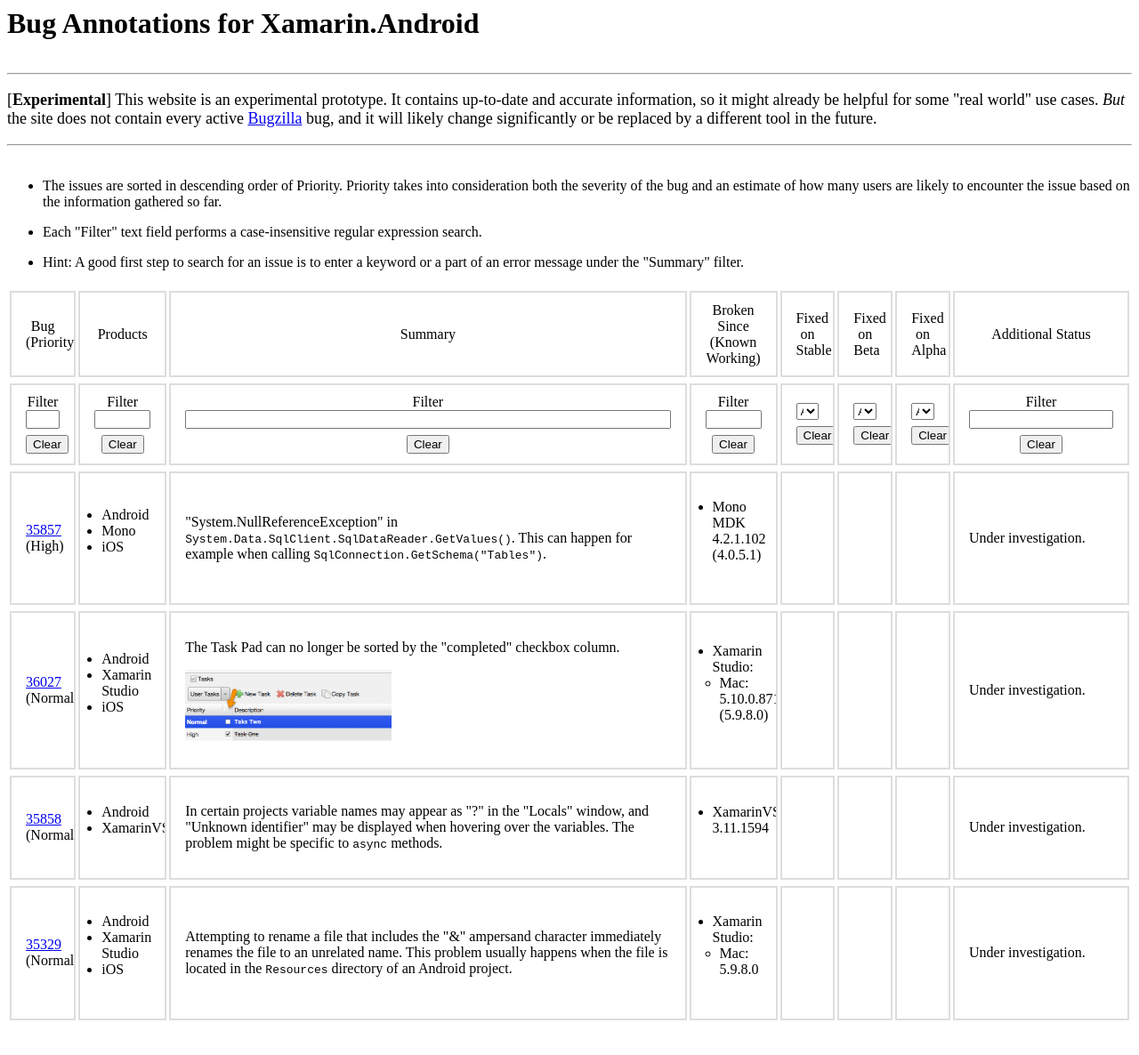
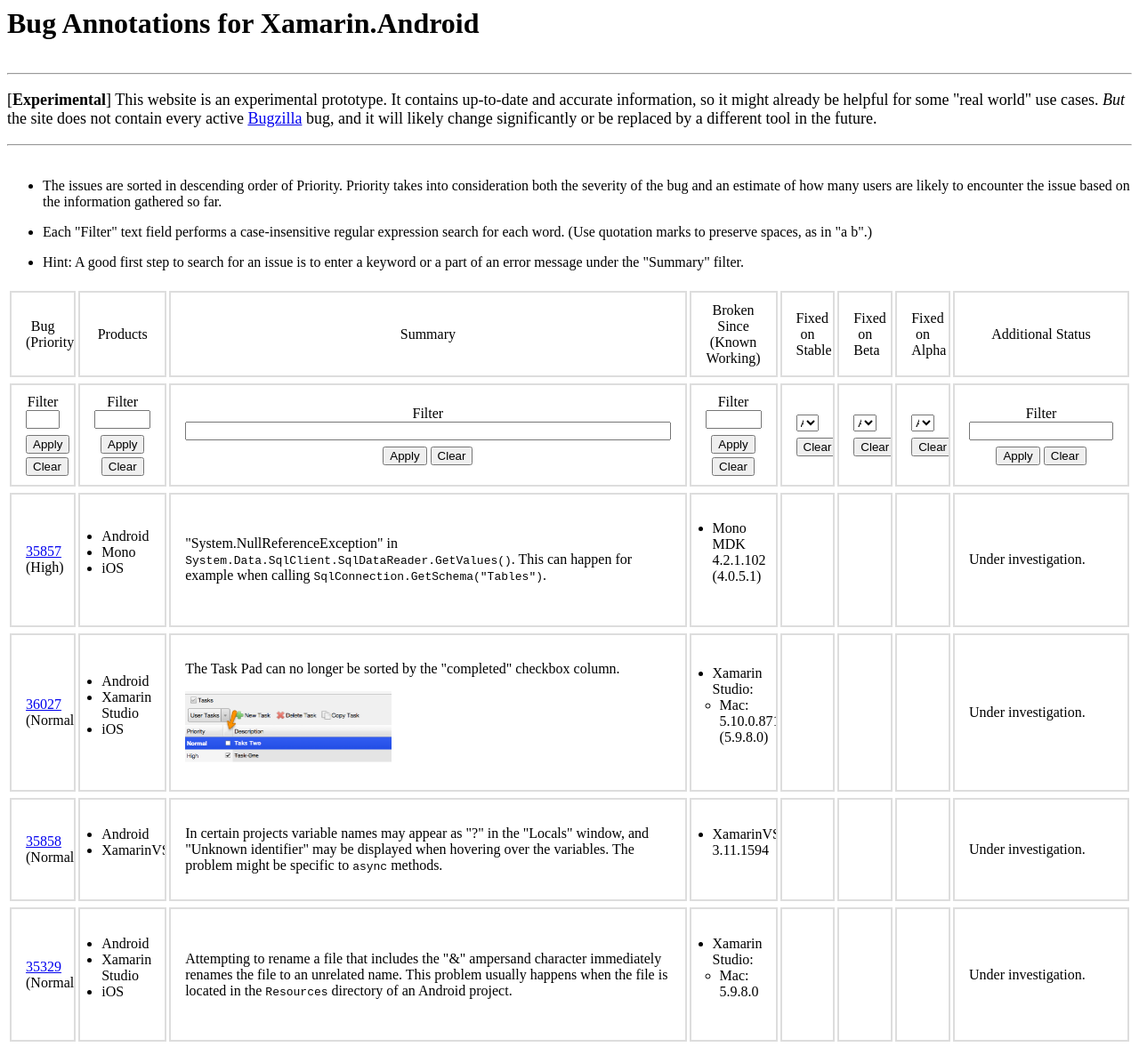
Before and after one commit to brendanzagaeski/bug-annotations, a Jekyll site: the page built from android/index.html, in a window 1280 px wide. Shown: the whole page at 89% size. Built offline with Jekyll 4.4.1, drawn with Linux system fonts in a browser that asks for light colours; before the commit the page ends 1162 px from its top, so only the background shows below that; part of the change alters nothing that is shown.

Commit message:
Allow multiple space-delimited regexes in filters

```diff
--- a/_includes/bug_header_row.html
+++ b/_includes/bug_header_row.html
@@ -8,4 +8,4 @@
         <col span="1" style="width: 5%" />
     </colgroup>{% assign columns = "Bug<br />(Priority), Products, Summary, Broken Since<br />(Known Working), Fixed on Stable, Fixed on Beta, Fixed on Alpha, Additional Status" | split: ", " %}{% assign columnIds = "bug-filter, products-filter, summary-filter, broken-since-filter, fixed-stable-filter, fixed-beta-filter, fixed-alpha-filter, additional-status-filter" | split: ", " %}
     <tr>{% for column in columns %}<td>{{ column }}</td>{% endfor %}</tr>
-    <tr class="filters">{% capture trash %}{% increment i %}{% endcapture %}{% for column in columns %}<td>{% if column contains "Fixed on" %}<select class="filter" tabindex="{% increment i %}" id="{{ columnIds[forloop.index0] }}"><option selected="true" value="all">All</option><option value="fixed">Fixed</option><option value="open">Open</option></select>{% else %}Filter <input class="filter" type="text" tabindex="{% increment i %}" id="{{ columnIds[forloop.index0] }}" />{% endif %} <button class="clear">Clear</button>{% if column == "Bug" %} <button id="bugs-only">Bugs Only</button>{% endif %}</td>{% endfor %}</tr>
+    <tr class="filters">{% capture trash %}{% increment i %}{% endcapture %}{% for column in columns %}<td>{% if column contains "Fixed on" %}<select class="filter" tabindex="{% increment i %}" id="{{ columnIds[forloop.index0] }}"><option selected="true" value="all">All</option><option value="fixed">Fixed</option><option value="open">Open</option></select>{% else %}Filter <input class="filter" type="text" tabindex="{% increment i %}" id="{{ columnIds[forloop.index0] }}" /> <button class="apply">Apply</button>{% endif %} <button class="clear">Clear</button></td>{% endfor %}</tr>
--- a/_includes/setup_search.html
+++ b/_includes/setup_search.html
@@ -1,145 +1 @@
-<script>
-var getBugFilterElements = function () { return $("input.filter,select.filter"); };
-
-var needToReadQueryParams = true;
-var queryParams = {};
-var readQueryParams = function (event) {
-
-    if (!needToReadQueryParams) {
-        needToReadQueryParams = true;
-        return;
-    }
-
-    if (window.location.hash === "") {
-        return;
-    }
-
-    var queryUrlParts = window.location.hash.slice (1).split ("&");
-    if (!queryUrlParts) {
-        return;
-    }
-
-    getBugFilterElements ().filter ("input").val ("");
-    getBugFilterElements ().filter ("select").prop ("selectedIndex", 0);
-
-    $(queryUrlParts).each (function (index) {
-        var parts = this.split ("=");
-        var name = decodeURIComponent (parts [0]) + "-filter";
-        var value = decodeURIComponent (parts [1]);
-        queryParams [name] = value;
-        $("#" + name).each (function (index) {
-            if ($(this).is ("input")) {
-                $(this).val (value);
-            }
-            else {
-                $(this).prop ("selectedIndex", $(this).children ("[value='" + value +"']").index ());
-            }
-        });
-    });
-
-    filterRows ();
-};
-
-$(window).load (readQueryParams);
-$(window).hashchange (readQueryParams);
-
-var updateQueryParams = function () {
-    queryString = $("input,select")
-        .map (inputSelectGetUrlComponent)
-        .toArray ()
-        .join ("&");
-    if (queryString.length > 1) {
-        if (window.location.hash === "#" + queryString) {
-            return;
-        }
-        needToReadQueryParams = false;
-        window.location.hash = queryString;
-    }
-    else {
-        needToReadQueryParams = false;
-        window.location.hash = "";
-    }
-
-    filterRows ();
-};
-
-var inputSelectGetUrlComponent = function (index) {
-    var valueRaw = inputSelectQueryValue (this);
-    if (!valueRaw) {
-        return;
-    }
-    var value = encodeURIComponent (valueRaw);
-    var name = encodeURIComponent (this.id.replace (/-filter$/, ""));
-    return name + "=" + value;
-};
-
-var inputSelectQueryValue = function (element) {
-    if ($(element).is ("input")) {
-        var value = $(element).val ();
-        if (value != "") {
-            return value;
-        }
-    }
-    else {
-        var value = $(element).prop ("selectedIndex");
-        if (value != 0) {
-            return $(element).children (":nth-child(" + (value + 1) +")").attr ("value");
-        }
-    }
-};
-
-$("input").keypress (function (event) {
-    if (event.which == 13) {
-        updateQueryParams ();
-    }
-});
-$(".clear").click(function () {
-    $(this).closest ("td").children ("input").val ("");
-    $(this).closest ("td").children ("select").prop ("selectedIndex", 0);
-    updateQueryParams ();
-});
-$("select").change (function () {
-    updateQueryParams ();
-});
-$("#bugs-only").click (function () {
-    $("#bug-filter").prop ("value", "^(Non-public )?\\d+$")
-    filterRows ();
-});
-
-var filterRows = function () {
-    $("table.buglist").find ("tr").not ("table table tr").slice (2).each (function (index) {
-        var row = this;
-        var hide = false;
-        $(row).children ("td").each (function (index) {
-            var cell = this;
-            var filterElement = ($($("tr.filters").children ("td") [index]).children ().filter ("input, select")) [0];
-            if ($(filterElement).is ("input")) {
-                if (filterElement.value === "") {
-                    return;
-                }
-                var re = new RegExp (filterElement.value, "i");
-                if (!re.test ($.trim($(cell).text ()))) {
-                    hide = true;
-                    return false;
-                }
-            }
-            else {
-                if (filterElement.value === "all") {
-                    return;
-                }
-                var released = $(cell).text ().indexOf ("X") > -1;
-                if (filterElement.value === "fixed" && !released) {
-                    hide = true;
-                    return false;
-                }
-                if (filterElement.value === "open" && released) {
-                    hide = true;
-                    return false;
-                }
-            }
-        });
-        if (hide) { $(row).hide (); }
-        else { $(row).show (); }
-    })
-};
-</script>
+<script type="text/javascript" src="{% if page.dir != '/' %}../{% endif %}assets/bugfilter.js"></script>
--- a/_layouts/bugtable.html
+++ b/_layouts/bugtable.html
@@ -3,7 +3,7 @@ layout: basic
 ---
 <ul>
     <li><p>The issues are sorted in descending order of Priority. Priority takes into consideration both the severity of the bug and an estimate of how many users are likely to encounter the issue based on the information gathered so far.</p></li>
-    <li><p>Each "Filter" text field performs a case-insensitive regular expression search.</p></li>
+    <li><p>Each "Filter" text field performs a case-insensitive regular expression search for each word. (Use quotation marks to preserve spaces, as in "a b".)</p></li>
     <li><p>Hint: A good first step to search for an issue is to enter a keyword or a part of an error message under the "Summary" filter.</p></li>
 </ul>
 <table class="buglist">
--- /dev/null
+++ b/assets/bugfilter.js
@@ -0,0 +1,215 @@
+var getBugFilterElements = function () { return $("input.filter,select.filter"); };
+
+var needToReadQueryParams = true;
+var queryParams = {};
+var readQueryParams = function (event) {
+
+    if (!needToReadQueryParams) {
+        needToReadQueryParams = true;
+        return;
+    }
+
+    if (window.location.hash === "") {
+        return;
+    }
+
+    var queryUrlParts = window.location.hash.slice (1).split ("&");
+    if (!queryUrlParts) {
+        return;
+    }
+
+    getBugFilterElements ().filter ("input").val ("");
+    getBugFilterElements ().filter ("select").prop ("selectedIndex", 0);
+
+    $(queryUrlParts).each (function (index) {
+        var parts = this.split ("=");
+        var name = decodeURIComponent (parts [0]) + "-filter";
+        var value = decodeURIComponent (parts [1]);
+        queryParams [name] = value;
+        $("#" + name).each (function (index) {
+            if ($(this).is ("input")) {
+                $(this).val (value);
+            }
+            else {
+                $(this).prop ("selectedIndex", $(this).children ("[value='" + value +"']").index ());
+            }
+        });
+    });
+
+    filterRows ();
+};
+
+$(window).load (readQueryParams);
+$(window).hashchange (readQueryParams);
+
+var updateQueryParams = function () {
+    queryString = $("input,select")
+        .map (inputSelectGetUrlComponent)
+        .toArray ()
+        .join ("&");
+    if (queryString.length > 1) {
+        if (window.location.hash === "#" + queryString) {
+            return;
+        }
+        needToReadQueryParams = false;
+        window.location.hash = queryString;
+    }
+    else {
+        needToReadQueryParams = false;
+        window.location.hash = "_";
+    }
+
+    filterRows ();
+};
+
+var inputSelectGetUrlComponent = function (index) {
+    var valueRaw = inputSelectQueryValue (this);
+    if (!valueRaw) {
+        return;
+    }
+    var value = encodeURIComponent (valueRaw);
+    var name = encodeURIComponent (this.id.replace (/-filter$/, ""));
+    return name + "=" + value;
+};
+
+var inputSelectQueryValue = function (element) {
+    if ($(element).is ("input")) {
+        var value = $(element).val ();
+        if (value != "") {
+            return value;
+        }
+    }
+    else {
+        var value = $(element).prop ("selectedIndex");
+        if (value != 0) {
+            return $(element).children (":nth-child(" + (value + 1) +")").attr ("value");
+        }
+    }
+};
+
+$("input").keypress (function (event) {
+    if (event.which == 13) {
+        updateQueryParams ();
+    }
+});
+
+$("button.clear").click(function (e) {
+    $(this).closest ("td").children ("input").val ("");
+    $(this).closest ("td").children ("select").prop ("selectedIndex", 0);
+    updateQueryParams ();
+});
+
+$("button.apply").click(function () {
+    updateQueryParams ();
+});
+
+$("select").change (function () {
+    updateQueryParams ();
+});
+
+var filterRows = function () {
+
+    $("tr.filters p.error").remove ();
+    $("input.filter.error").removeClass ("error");
+
+    $("table.buglist").find ("tr").not ("table table tr").slice (2).each (function (index) {
+        var row = this;
+        var hide = false;
+
+        $(row).children ("td").each (function (index) {
+            var cell = this;
+            var filterElement = ($($("tr.filters").children ("td") [index]).children ().filter ("input, select")) [0];
+            if ($(filterElement).is ("input")) {
+                if (filterElement.value === "") {
+                    return;
+                }
+
+                var checkOthers = true;
+
+                $(splitRegexesWithGrouping (filterElement.value)).each (function (index) {
+                    try {
+                        var re = new RegExp (this, "i");
+                    }
+                    catch (ex) {
+                        $(filterElement).addClass ("error");
+                        $("<p class=\"error\">Invalid regex: " + ex.message + "</p>").insertAfter ($(filterElement));
+                        throw ex;
+                    }
+
+                    if (!re.test ($.trim($(cell).text ()))) {
+                        hide = true;
+                        checkOthers = false;
+                        return false;
+                    }
+                });
+
+                return checkOthers;
+            }
+            else {
+                if (filterElement.value === "all") {
+                    return;
+                }
+                var released = $(cell).text ().indexOf ("X") > -1;
+                if (filterElement.value === "fixed" && !released) {
+                    hide = true;
+                    return false;
+                }
+                if (filterElement.value === "open" && released) {
+                    hide = true;
+                    return false;
+                }
+            }
+        });
+        if (hide) { $(row).hide (); }
+        else { $(row).show (); }
+    })
+};
+
+var splitRegexesWithGrouping = function (re) {
+
+    var escapeOn = false;
+    var quoteOn = false;
+    var doubleQuoteOn = false;
+    var regexes = [];
+    var current = "";
+
+    re.split ("").forEach (function (character, index) {
+        if (escapeOn) {
+            escapeOn = false;
+            current += character;
+            return;
+        }
+
+        switch (character) {
+        case "\\":
+            escapeOn = true;
+            break;
+        case "\"":
+            if (!quoteOn && !escapeOn) {
+                doubleQuoteOn = !doubleQuoteOn;
+            }
+            break;
+        case "'":
+            if (!doubleQuoteOn && !escapeOn) {
+                quoteOn = !quoteOn;
+            }
+            break;
+        case " ":
+            if (!quoteOn && !doubleQuoteOn && !escapeOn) {
+                if (current !== "") {
+                    regexes.push (current);
+                    current = "";
+                }
+                break;
+            }
+        default:
+            current += character;
+        }
+    });
+
+    if (current !== "") {
+        regexes.push (current);
+    }
+
+    return regexes;
+};
--- a/css/screen.css
+++ b/css/screen.css
@@ -25,6 +25,16 @@ table.buglist {
         padding: 4ex 1em;
     }
 
+        tr.filters input.filter.error {
+            border-color: red;
+        }
+
+        tr.filters p.error {
+            color: maroon;
+            padding: 2px;
+            margin: 0;
+        }
+
         td ul {
             padding-left: 0.5em;
         }
@@ -42,6 +52,10 @@ table.buglist {
             white-space: nowrap;
         }
 
+        td button + button {
+            margin-top: 0.5ex;
+        }
+
         /* Styling for nested tables */
         td table td {
             border: inherit;
```
